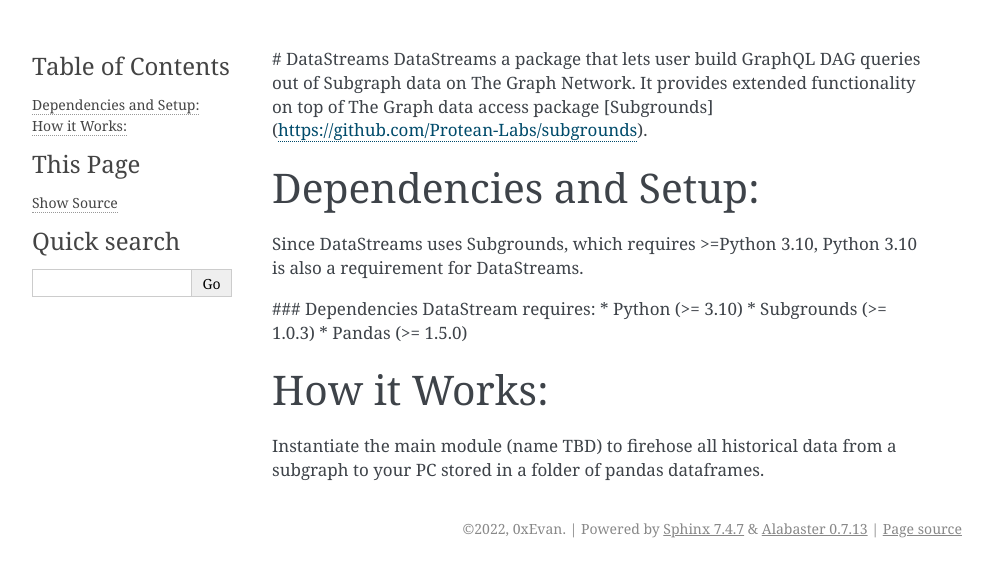
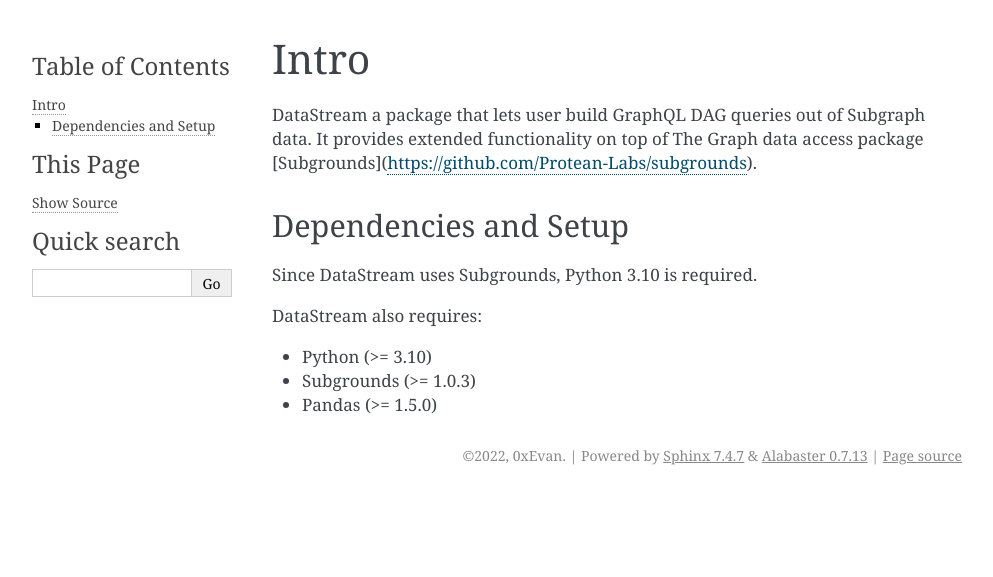
Before and after one commit to Evan-Kim2028/DataStreams, a Sphinx documentation site: the page built from docs/source/intro.rst, in a window 1280 px wide. Shown: the top 577 px of the page, without its empty margins (148-1141 px from the left). Built offline with Sphinx 7.4.7, drawn with Linux system fonts in a browser that asks for light colours.

Commit message:
update sphinx docs

```diff
--- a/README.rst
+++ b/README.rst
@@ -45,10 +45,9 @@
 
 Dependencies and Setup
 ======================
-Since DataStream uses Subgrounds, Python
+Since DataStream uses Subgrounds, Python 3.10 is required.
 
-### Dependencies
-DataStream requires:
+DataStream also requires:
 * Python (>= 3.10)
 * Subgrounds (>= 1.0.3)
 * Pandas (>= 1.5.0)
--- a/docs/source/index.rst
+++ b/docs/source/index.rst
@@ -13,8 +13,6 @@
    intro
    datastreams
    examples
-   modules
-   setup
 
 
 Indices and tables
--- a/docs/source/intro.rst
+++ b/docs/source/intro.rst
@@ -1,18 +1,17 @@
-# DataStreams
-DataStreams a package that lets user build GraphQL DAG queries out of Subgraph data on The Graph Network.
-It provides extended functionality on top of The Graph data access package [Subgrounds](https://github.com/Protean-Labs/subgrounds).
+===========
+Intro
+===========
 
 
-Dependencies and Setup:
-=======================
-Since DataStreams uses Subgrounds, which requires >=Python 3.10, Python 3.10 is also a requirement for DataStreams.
+DataStream a package that lets user build GraphQL DAG queries out of Subgraph data. It provides extended functionality on top of The Graph data access package [Subgrounds](https://github.com/Protean-Labs/subgrounds).
 
-### Dependencies
-DataStream requires:
-* Python (>= 3.10)
-* Subgrounds (>= 1.0.3)
-* Pandas (>= 1.5.0)
 
-How it Works:
-=======================
-Instantiate the main module (name TBD) to firehose all historical data from a subgraph to your PC stored in a folder of pandas dataframes.
+Dependencies and Setup
+======================
+Since DataStream uses Subgrounds, Python 3.10 is required.
+
+DataStream also requires:
+
+- Python (>= 3.10)
+- Subgrounds (>= 1.0.3)
+- Pandas (>= 1.5.0)
```
Also changed, not shown: README.md (deleted, +0 -18 lines), docs/source/datastreams.rst (+8 -8 lines), docs/source/examples.rst (+18 -1 lines), docs/source/modules.rst (deleted, +0 -7 lines), docs/source/setup.rst (deleted, +0 -7 lines), .readthedocs.yml.
